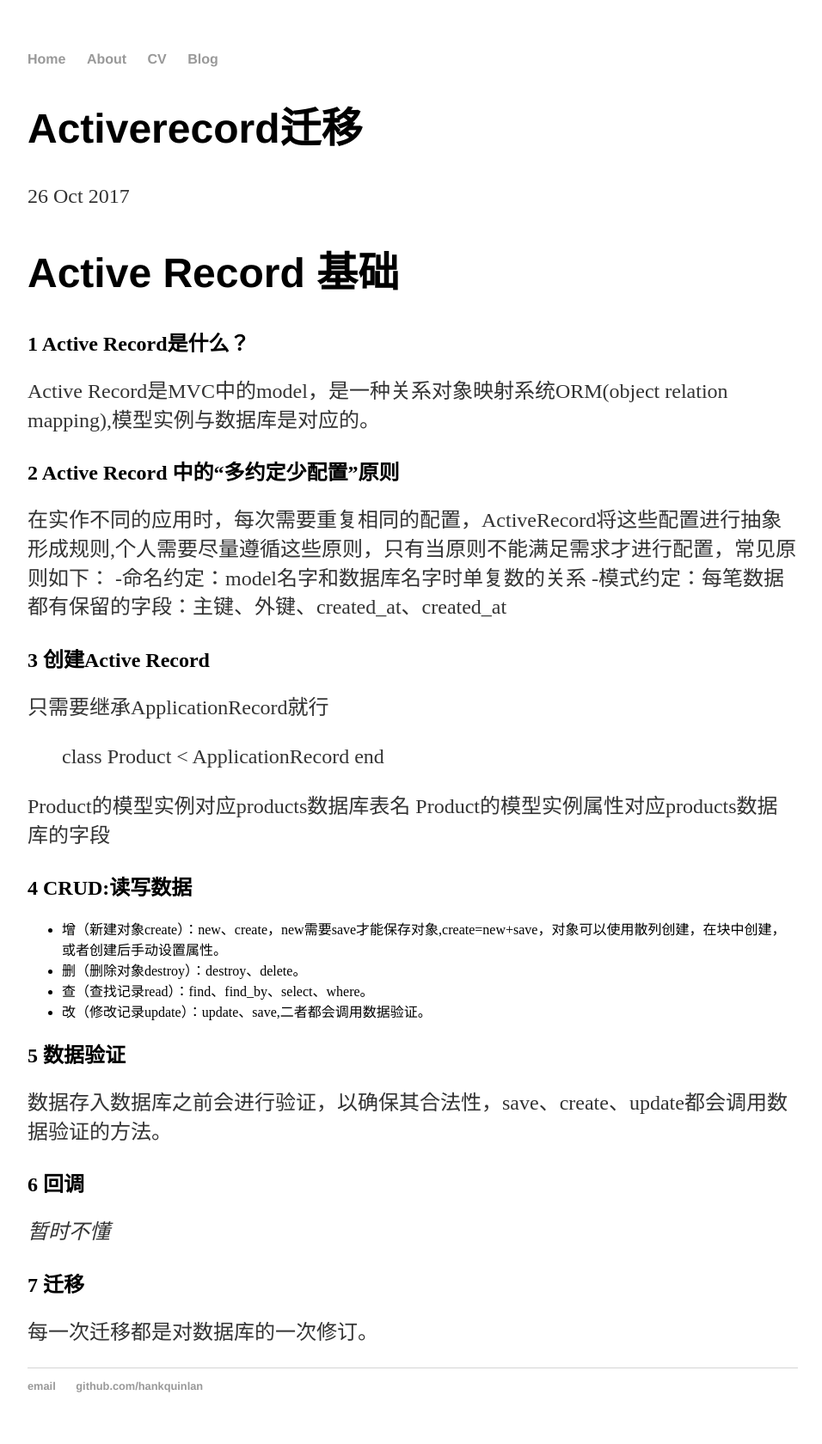
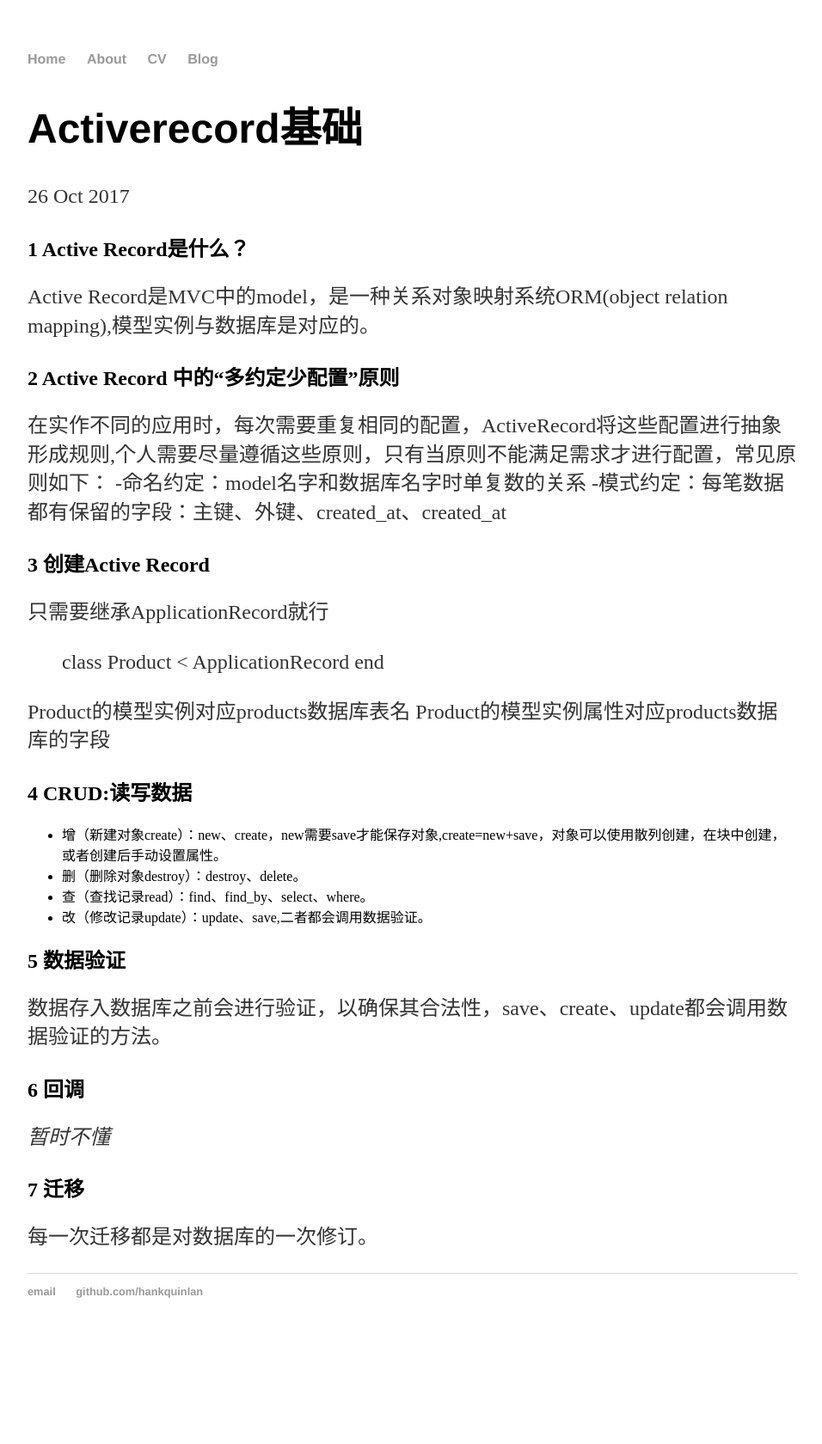
Before and after one commit to huangpuxiang/hpx.github.io, a Jekyll site: the page built from _posts/2017-10-26-ActiveRecord基础.md, in a window 1280 px wide. Shown: the whole page at 86% size, without its empty margins (160-1116 px from the left). Built offline with Jekyll 4.4.1, drawn with Linux system fonts in a browser that asks for light colours; our own code applies the rules of GitHub Pages for plain Markdown files; after the commit the page ends 1570 px from its top, so only the background shows below that.

Commit message:
Update and rename 2017-10-26-ActiveRecord迁移.md to 2017-10-26-ActiveRecord基础.md

```diff
--- a/_posts/2017-10-26-ActiveRecord迁移.md
+++ b/_posts/2017-10-26-ActiveRecord基础.md
@@ -1,5 +1,3 @@
-# Active Record 基础
-
 ## 1 Active Record是什么？
 Active Record是MVC中的model，是一种关系对象映射系统ORM(object relation mapping),模型实例与数据库是对应的。
 
```
